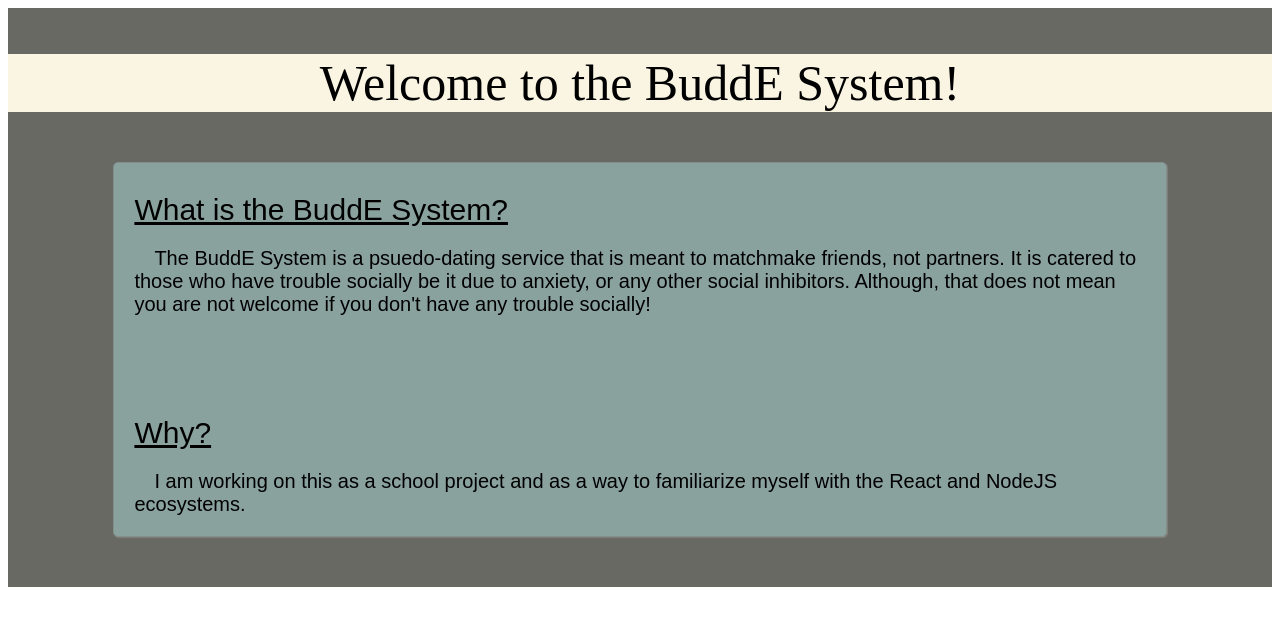
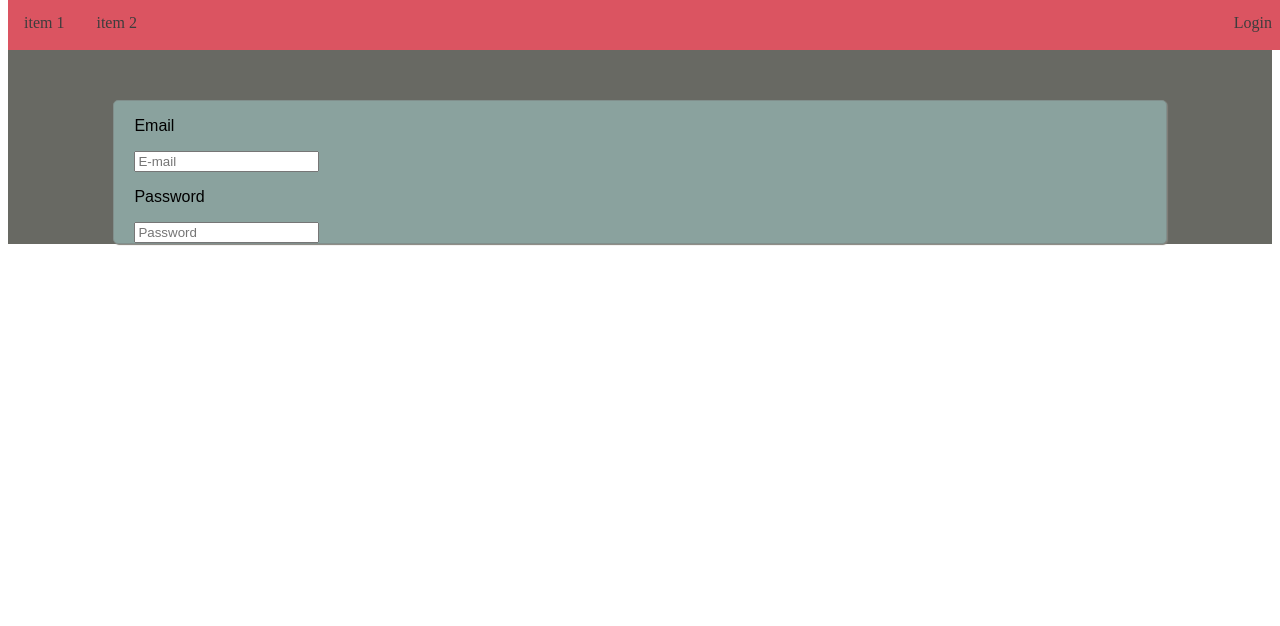
Before and after one commit to JFulweber/buddesystem, a React app: page /login in a window 1280 px wide. Shown: the top 626 px of the page. Built offline with nearby package versions, Linux system fonts and the light colour scheme; the HTML template or start-up script is replaced by a standard one.

Commit message:
working!

```diff
--- a/src/app/index.js
+++ b/src/app/index.js
@@ -4,6 +4,7 @@ import ReactDOM from 'react-dom';
 import { BrowserRouter, Route, Switch } from 'react-router-dom';
 import MasterLayout from './layouts/MasterLayout/MasterLayout.jsx';
 import HomePage from './pages/HomePage.jsx';
+import Login from './pages/login.jsx';
 
 
 console.log(Route);
@@ -14,7 +15,8 @@ ReactDOM.render(
         <MasterLayout>
             <BrowserRouter>
                 <Switch>
-                    <Route path="/" component={HomePage}/>
+                    <Route exact path="/" component={HomePage}/>
+                    <Route path="/login" component={Login}/>
                 </Switch>
             </BrowserRouter>
         </MasterLayout>
--- a/src/app/layouts/MasterLayout/layout.scss
+++ b/src/app/layouts/MasterLayout/layout.scss
@@ -1,15 +1,16 @@
 .header{
-    height: 5%;
     width: 100%;
     background-color: #DB5461;
-    padding: 0px;
+    height: 50px;
+    position: fixed;
+    width: 100%;
+    top:0;
+    z-index: 999;
 }
 
 .body{
     background-color: #686963;
-    margin: 0px;
-    top: 5%;
+    margin: 50px auto 0;
+    height: 100%;
     width: 100%;
-    height: 95%;
-    padding: 0px;
 }
--- a/src/app/pages/HomePage.jsx
+++ b/src/app/pages/HomePage.jsx
@@ -1,5 +1,6 @@
 import React from 'react';
 import styles from './homepage.scss';
+import standardstyles from './allpages.scss';
 import Banner from '../components/Banner/Banner.jsx'
 
 export default class HomePage extends React.Component {
@@ -8,16 +9,16 @@ export default class HomePage extends React.Component {
         return (
             <div id='homepage' className={styles.homepage}>
                 <Banner> Welcome to the BuddE System! </Banner>
-                <div className = {styles.borderContainer}>
-                    <p className = {styles.big}> What is the BuddE System?</p>
-                    <p className = {styles.descriptor}>
+                <div className = {standardstyles.borderContainer}>
+                    <p className = {standardstyles.big}> What is the BuddE System?</p>
+                    <p className = {standardstyles.descriptor}>
                         The BuddE System is a psuedo-dating service that is meant to matchmake friends, not partners.
                         It is catered to those who have trouble socially be it due to anxiety, or any other social inhibitors.
                         Although, that does not mean you are not welcome if you don't have any trouble socially!
                     </p>
-                    <div className={styles.divider}></div>
-                    <p className = {styles.big}>Why?</p>
-                    <p className = {styles.descriptor}>
+                    <div className={standardstyles.divider}></div>
+                    <p className = {standardstyles.big}>Why?</p>
+                    <p className = {standardstyles.descriptor}>
                         I am working on this as a school project and as a way to familiarize myself with the React and NodeJS
                         ecosystems.
                     </p>
--- /dev/null
+++ b/src/app/pages/allpages.scss
@@ -0,0 +1,33 @@
+.borderContainer{
+    margin-top: 50px;
+    margin-bottom: 50px;
+    padding-left: 20px;
+    padding-right: 20px;
+    margin: auto;
+    width: 80%;
+    border-style: double;
+    border-width: 1px;
+    border-radius: 5px;
+    border-color: rgb(129, 143, 140);
+    background-color: #8AA29E;
+    box-shadow: 1px 1px 1px rgb(131, 129, 122);
+
+    & .divider {
+        margin-top: 100px;
+        margin-bottom: 100px;
+    }
+
+    & .big {
+        font-size: 30px;
+        text-indent: 0px;
+        text-align: left;
+        margin-bottom: 20px;
+        text-decoration-line: underline;
+    }
+
+    & .descriptor{
+        text-align: left;
+        text-indent: 20px;
+        font-size: 20px;
+    }
+}
--- a/src/app/pages/homepage.scss
+++ b/src/app/pages/homepage.scss
@@ -19,40 +19,4 @@
 
 
 
-.borderContainer{
-
-    margin-top: 50px;
-    margin-bottom: 50px;
-    padding-left: 20px;
-    padding-right: 20px;
-    margin: auto;
-    width: 80%;
-    border-style: double;
-    border-width: 1px;
-    border-radius: 5px;
-    border-color: rgb(129, 143, 140);
-    background-color: #8AA29E;
-    box-shadow: 1px 1px 1px rgb(131, 129, 122);
-
-    & .divider {
-        margin-top: 100px;
-        margin-bottom: 100px;
-    }
-
-    & .big {
-        font-size: 30px;
-        text-indent: 0px;
-        text-align: left;
-        margin-bottom: 20px;
-        text-decoration-line: underline;
-    }
-
-    & .descriptor{
-        text-align: left;
-        text-indent: 20px;
-        font-size: 20px;
-    }
-}
-
-
 //https://coolors.co/faf3dd-db5461-686963-8aa29e-696d7d
--- /dev/null
+++ b/src/app/pages/login.jsx
@@ -0,0 +1,20 @@
+import React from 'react';
+import styles from './login.scss';
+import all from './allpages.scss';
+
+export default class Login extends React.Component{
+    render(){
+        return(
+            <div id="login" className={styles.login}>
+                <div id="holder" className = {all.borderContainer}>
+                    <form>
+                        <p> Email </p>
+                        <input placeholder="E-mail"/>
+                        <p> Password </p>
+                        <input placeholder="Password"/>
+                    </form>
+                </div>
+            </div>
+        )
+    }
+}
--- /dev/null
+++ b/src/app/pages/login.scss
@@ -0,0 +1,5 @@
+.login {
+    background-color: #686963;
+    font-family: "Ubuntu", sans-serif;
+    padding-top: 50px;
+}
```
Also changed, not shown: 1 other file (tests, documents, lock files or other folders).
